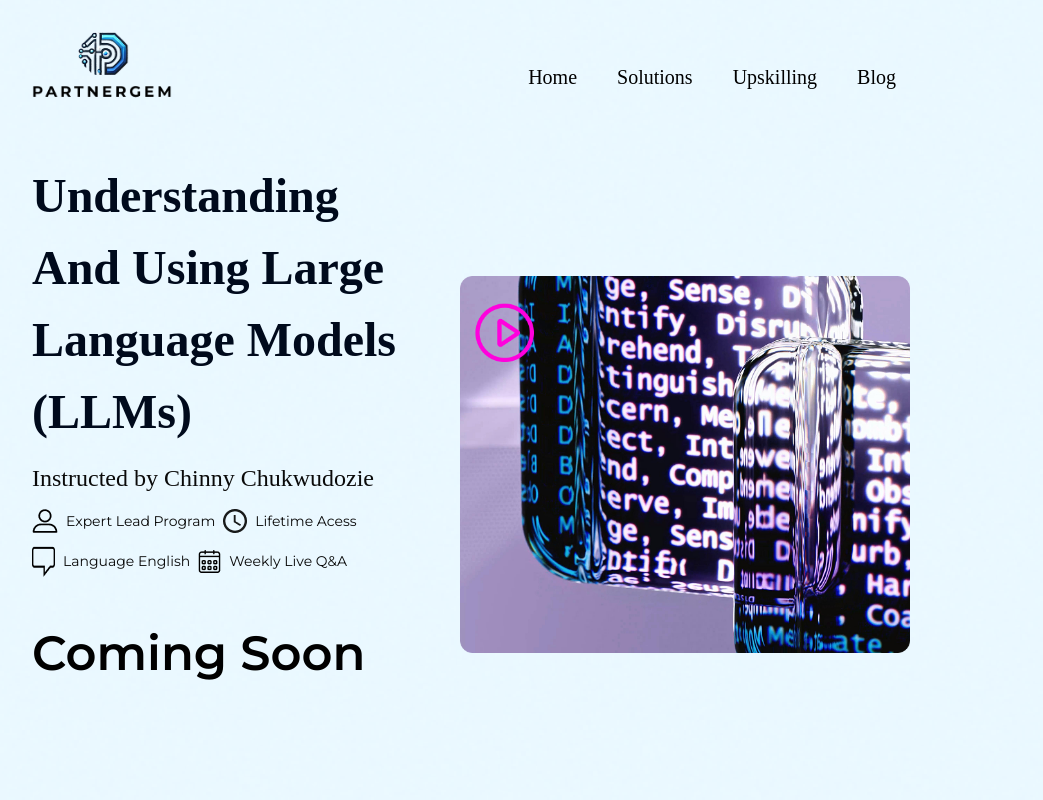
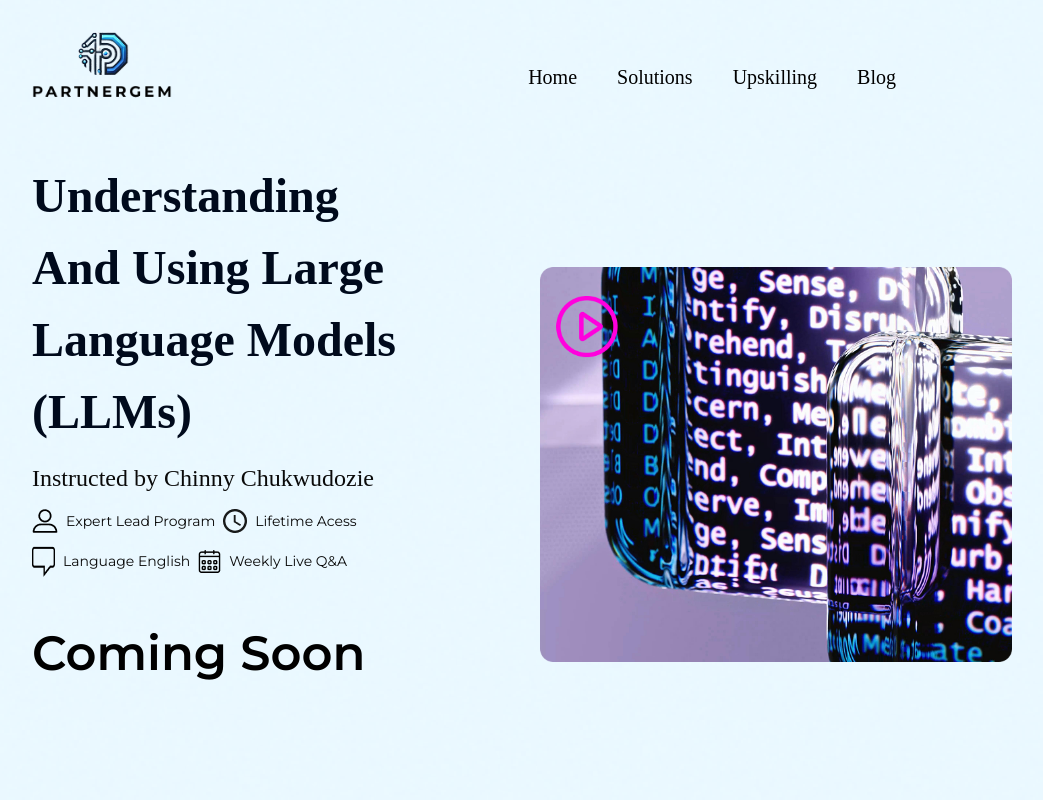
Before and after one commit to dandytech/partnergem, a React (Vite) app: page /upskill-details in a window 1280 px wide. Shown: the top 800 px of the page, without its empty margins (48-1091 px from the left). Built offline with nearby package versions, Linux system fonts and the light colour scheme; a web font is replaced by a local one.

Commit message:
my mobile commit

```diff
--- a/package.json
+++ b/package.json
@@ -17,6 +17,7 @@
     "react": "^19.0.0",
     "react-dom": "^19.0.0",
     "react-icons": "^5.5.0",
+    "react-player": "^2.16.0",
     "react-router": "^6.30.0",
     "react-router-dom": "^6.30.0",
     "swiper": "^11.2.6"
--- a/pages/UpskillDetails.jsx
+++ b/pages/UpskillDetails.jsx
@@ -6,7 +6,7 @@ import calender from "/assets/icons/calender.png";
 import time from "/assets/icons/time.png";
 import user from "/assets/icons/user.png";
 import chat from "/assets/icons/chat.png";
-
+import ReactPlayer from "react-player";
 const lessons = [
   {
     id: 1,
@@ -94,9 +94,9 @@ export default function UpskillDetails() {
       <Header src={logo3} textColor="text-black" />
 
       <div className=" bg-[url('/assets/images/bgimg13.png')] bg-no-repeat bg-center bg-cover  pb-20">
-        <div className="lg:pt-40 pt-34 lg:flex justify-between gap-10 items-center lg:px-20 md:px-5 px-3 pb-10 ">
-          <div className=" lg:w-[35%] lg:mb-20 mb-10">
-            <p className="text-[#000A1C] font-[700] font-Syne lg:text-[48px] md:text-[34px] text-[24px]">
+        <div className="lg:pt-40 pt-34 lg:flex  gap-10 lg:gap-0 items-center lg:px-20 md:px-5 px-3 pb-10 lg:w-[90%] justify-between">
+          <div className=" lg:w-[50%] lg:mb-20 mb-10">
+            <p className="text-[#000A1C] font-[700] font-Syne lg:text-[48px] md:text-[34px] text-[24px] lg:w-[75%] ">
               <div>Understanding And Using Large Language Models (LLMs)</div>
             </p>
             <p className="font-[400] md:text-[24px] text-[20px] font-Marcellus-SC mt-3">
@@ -143,12 +143,24 @@ export default function UpskillDetails() {
             </p>
           </div>
 
-          <div>
-            <img
-              src={videocover}
-              alt="video"
-              width={100}
-              className="lg:w-[65%] w-full"
+          <div className="lg:w-[50%] p-3">
+            <ReactPlayer
+              url="http://commondatastorage.googleapis.com/gtv-videos-bucket/sample/BigBuckBunny.mp4"
+              light={
+                <span className="w-full lg:h-auto h-full">
+                  {" "}
+                  <img
+                    src={videocover}//cover image
+                    alt="video cover"
+                    className="md:w-full lg:h-auto h-full"
+                  />
+                </span>
+              }
+              playing={false}
+              controls
+              playIcon={<div />} // Hides the default play icon
+              width="100%" // Ensures the video width fills the div
+              height="auto" // Keeps the aspect ratio
             />
           </div>
         </div>
```
Also changed, not shown: 1 other file (tests, documents, lock files or other folders).
